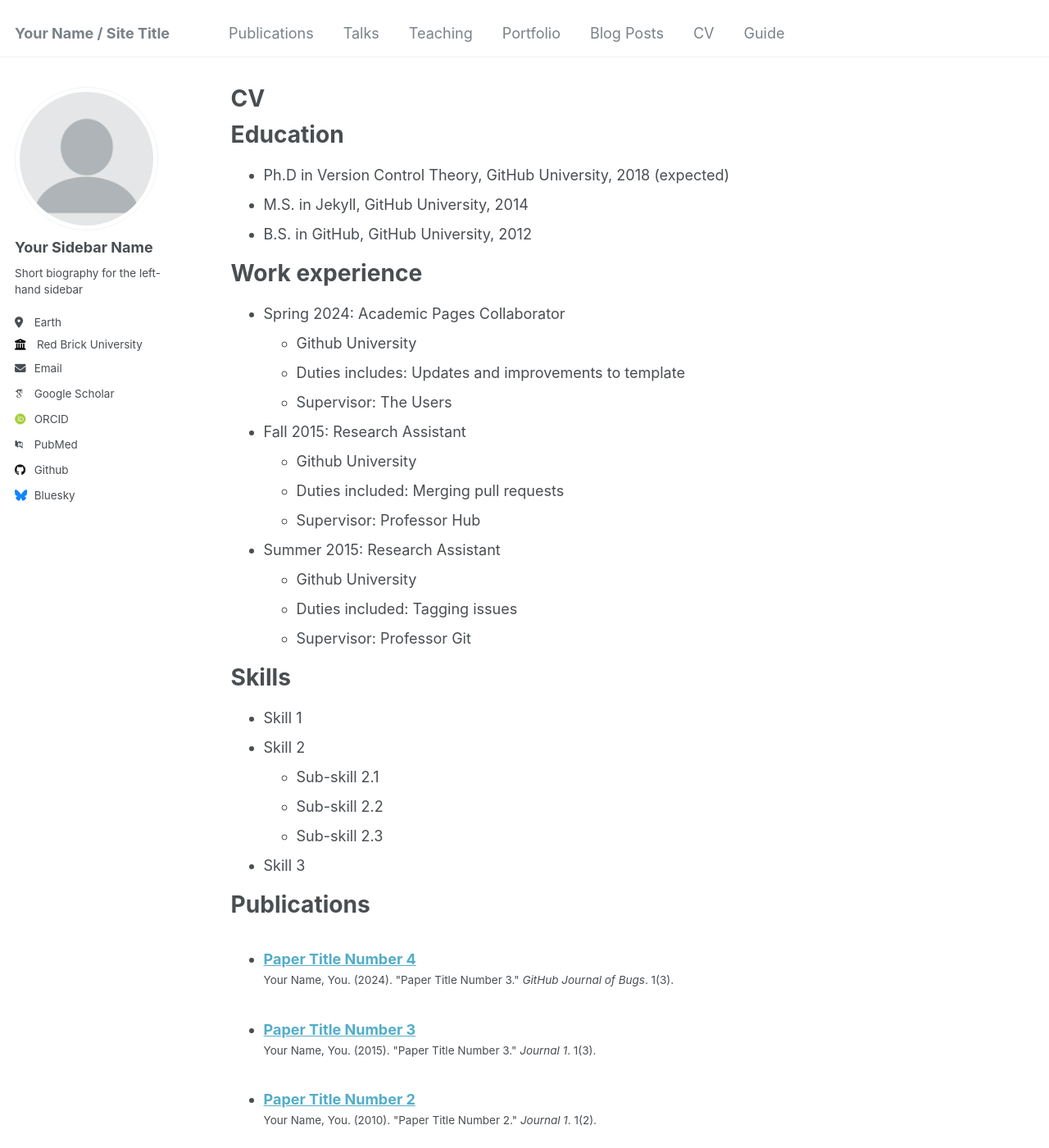
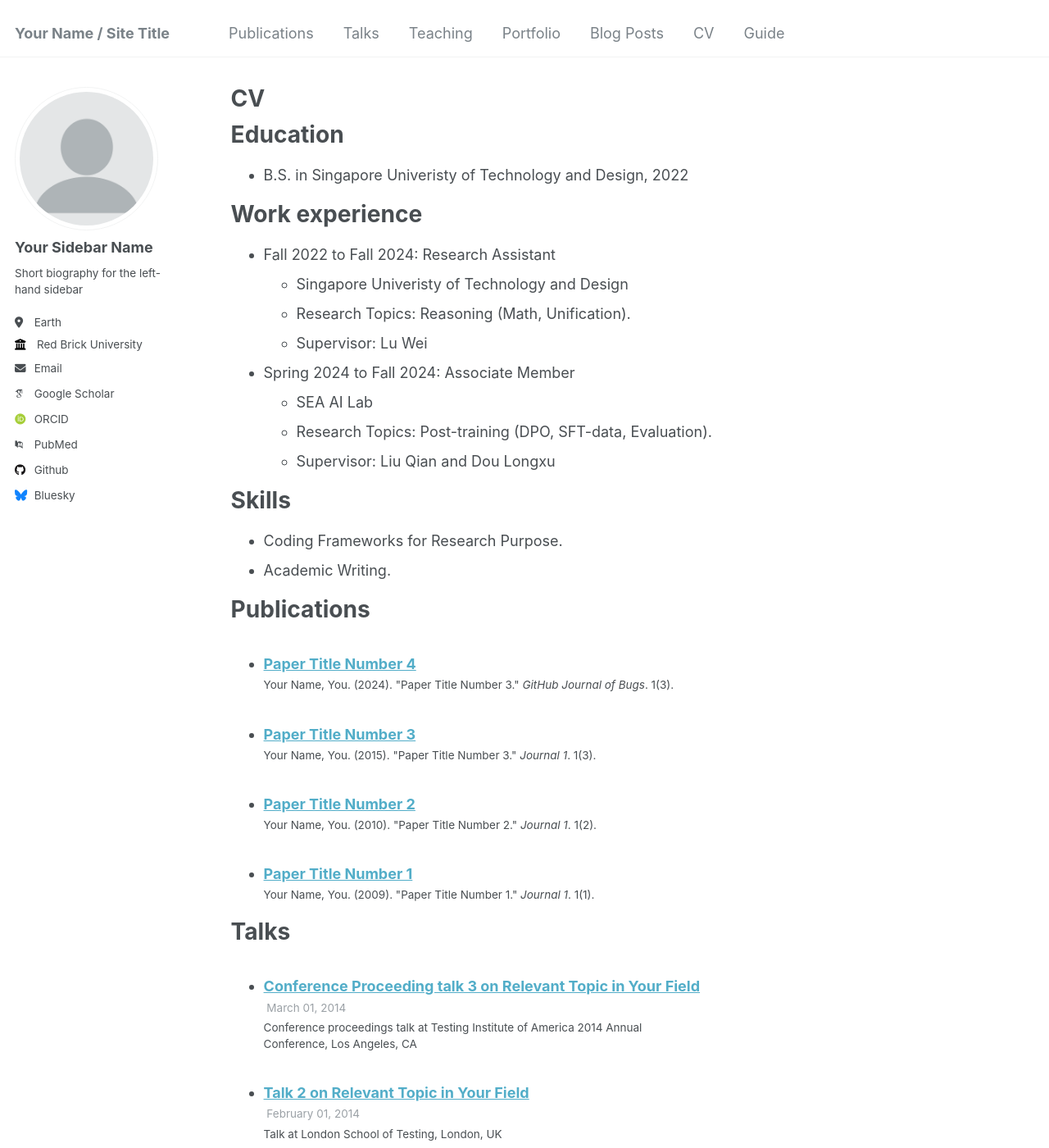
Before and after one commit to Xalp/Xalp.github.io, a Jekyll site: the page built from _pages/cv.md, in a window 1280 px wide and 1400 px high. Shown: the whole window at 82% size. Built offline with Jekyll 4.4.1, drawn with Linux system fonts in a browser that asks for light colours; some web fonts are replaced; some of the changed text lies outside the part shown.

Commit message:
first update: try out

```diff
--- a/_pages/cv.md
+++ b/_pages/cv.md
@@ -11,35 +11,26 @@ redirect_from:
 
 Education
 ======
-* Ph.D in Version Control Theory, GitHub University, 2018 (expected)
-* M.S. in Jekyll, GitHub University, 2014
-* B.S. in GitHub, GitHub University, 2012
+<!-- * Ph.D in Version Control Theory, GitHub University, 2018 (expected)
+* M.S. in Jekyll, GitHub University, 2014 -->
+* B.S. in Singapore Univeristy of Technology and Design, 2022
 
 Work experience
 ======
-* Spring 2024: Academic Pages Collaborator
-  * Github University
-  * Duties includes: Updates and improvements to template
-  * Supervisor: The Users
+* Fall 2022 to Fall 2024: Research Assistant
+  * Singapore Univeristy of Technology and Design
+  * Research Topics: Reasoning (Math, Unification).
+  * Supervisor: Lu Wei
 
-* Fall 2015: Research Assistant
-  * Github University
-  * Duties included: Merging pull requests
-  * Supervisor: Professor Hub
-
-* Summer 2015: Research Assistant
-  * Github University
-  * Duties included: Tagging issues
-  * Supervisor: Professor Git
+* Spring 2024 to Fall 2024: Associate Member
+  * SEA AI Lab
+  * Research Topics: Post-training (DPO, SFT-data, Evaluation).
+  * Supervisor: Liu Qian and Dou Longxu
 
 Skills
 ======
-* Skill 1
-* Skill 2
-  * Sub-skill 2.1
-  * Sub-skill 2.2
-  * Sub-skill 2.3
-* Skill 3
+* Coding Frameworks for Research Purpose.
+* Academic Writing.
 
 Publications
 ======
@@ -61,4 +52,4 @@ Teaching
 
 Service and leadership
 ======
-* Currently signed in to 43 different slack teams
+* Manager for StatNLP Lab webpages, servers and weekly meetings (until Fall 2024).
```
